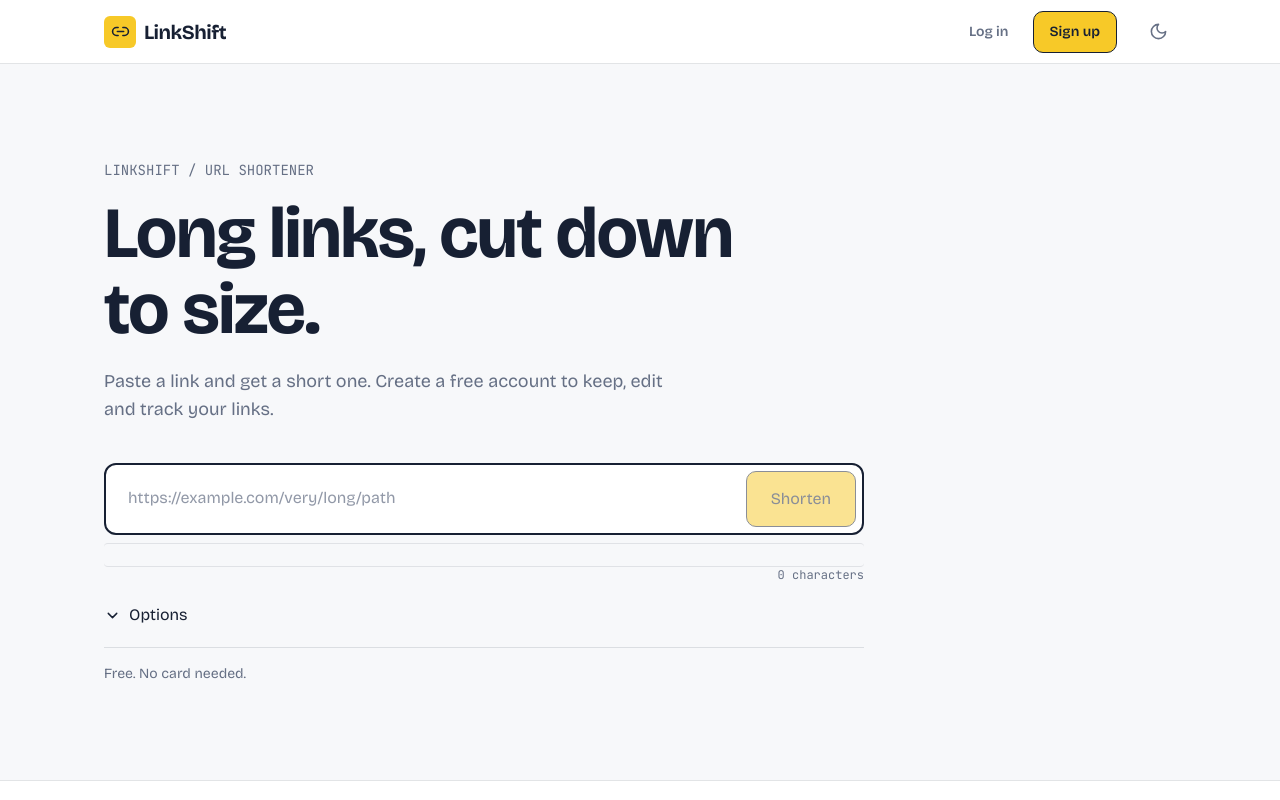
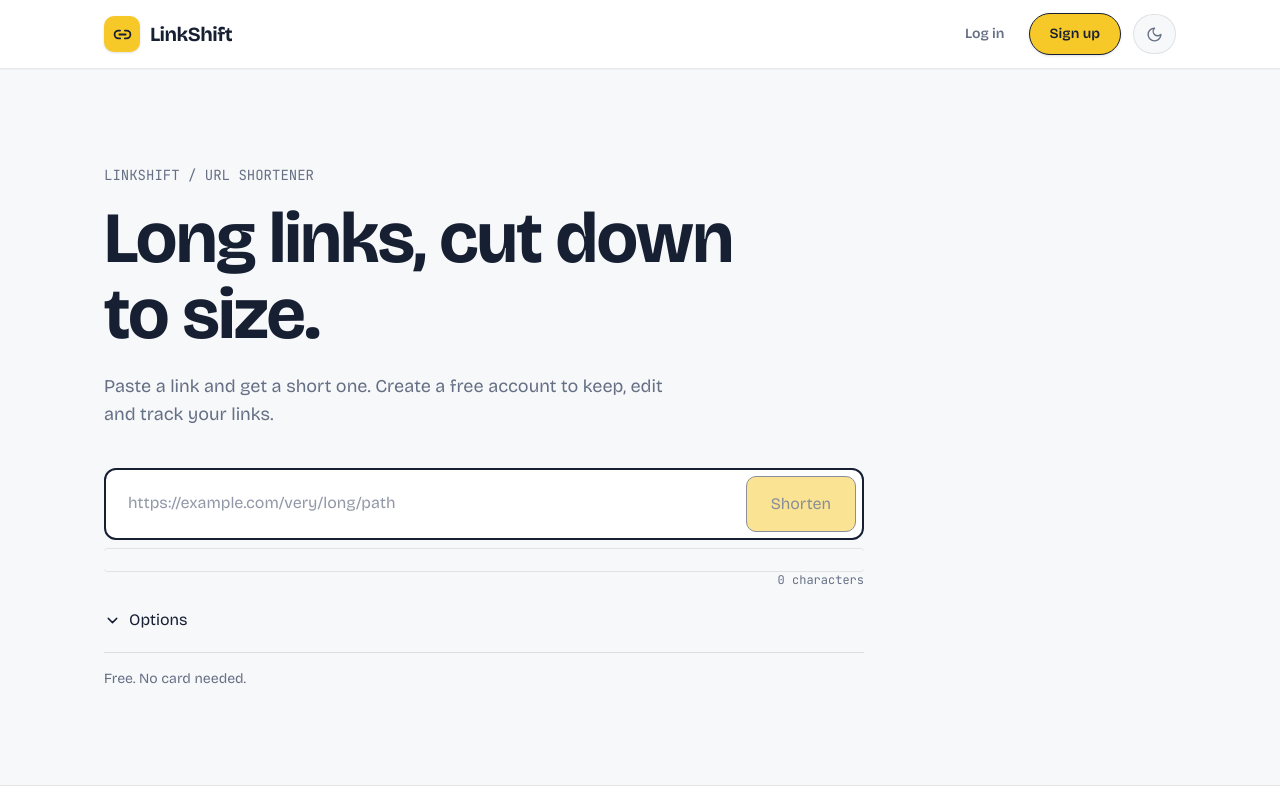
Before and after one commit to suryanshusaini/LinkShift, a React (Vite) app in the folder frontend/: page / in a window 1280 px wide. Shown: the top 800 px of the page. Built offline with nearby package versions, Linux system fonts and the light colour scheme; no server answers.

Commit message:
style: refine navigation and theme controls

```diff
--- a/frontend/src/App.jsx
+++ b/frontend/src/App.jsx
@@ -10,7 +10,25 @@ import NotFound from "./NotFound";
 import ForgotPassword from "./ForgotPassword";
 import ResetPassword from "./ResetPassword";
 
-function Shell({ user, setUser, handleLogout, children }) {
+function ThemeToggle({ isDark, onToggle, mobile = false }) {
+  return (
+    <button
+      onClick={onToggle}
+      className={
+        mobile
+          ? "flex w-full items-center gap-2 rounded-xl border border-ink/10 bg-plaster px-3 py-3 text-left font-semibold text-ink hover:border-ink/20 hover:bg-white dark:border-white/10 dark:bg-surface-soft dark:text-text-dark dark:hover:border-white/15 dark:hover:bg-surface-raised"
+          : "inline-flex h-10 items-center gap-2 rounded-full border border-ink/10 bg-plaster px-3 text-slate hover:border-ink/20 hover:bg-white hover:text-ink dark:border-white/10 dark:bg-surface-soft dark:text-slate-dark dark:hover:border-white/15 dark:hover:bg-surface-raised dark:hover:text-text-dark"
+      }
+      aria-label={isDark ? "Switch to light theme" : "Switch to dark theme"}
+      title={isDark ? "Switch to light theme" : "Switch to dark theme"}
+    >
+      {isDark ? <Sun size={17} strokeWidth={2} /> : <Moon size={17} strokeWidth={2} />}
+      {mobile && (isDark ? "Light theme" : "Dark theme")}
+    </button>
+  );
+}
+
+function Shell({ user, handleLogout, children }) {
   const location = useLocation();
   const [mobileOpen, setMobileOpen] = useState(false);
   const [theme, setTheme] = useState(() => localStorage.getItem("linkshift_theme") || "system");
@@ -26,49 +44,127 @@ function Shell({ user, setUser, handleLogout, children }) {
 
   useEffect(() => {
     document.documentElement.classList.toggle("dark", isDark);
+    document.documentElement.dataset.theme = isDark ? "dark" : "light";
     localStorage.setItem("linkshift_theme", theme);
   }, [isDark, theme]);
 
   useEffect(() => setMobileOpen(false), [location.pathname]);
 
-  const initials = (user?.name || user?.email || "U").split(/[ @]/).filter(Boolean).slice(0, 2).map((part) => part[0]).join("").toUpperCase();
+  const toggleTheme = () => {
+    setTheme(isDark ? "light" : "dark");
+  };
 
   return (
-    <div className="min-h-screen bg-plaster text-ink dark:bg-night dark:text-text-dark">
-      <a href="#main-content" className="sr-only focus:not-sr-only fixed left-4 top-4 z-[100] rounded-md bg-tape px-4 py-2 font-semibold text-ink">Skip to content</a>
-      <nav className="sticky top-0 z-50 h-16 border-b border-ink/12 bg-chalk dark:border-white/14 dark:bg-surface">
-        <div className="mx-auto flex h-full max-w-[1120px] items-center justify-between px-4 sm:px-6">
-          <Link to="/" className="flex items-center gap-2 text-xl font-bold tracking-tight text-ink dark:text-text-dark">
-            <span className="flex h-8 w-8 items-center justify-center rounded-md bg-tape text-ink"><Link2 size={19} strokeWidth={2} /></span>
-            LinkShift
+    <div className="min-h-screen bg-plaster text-ink transition-colors duration-200 dark:bg-night dark:text-text-dark">
+      <a
+        href="#main-content"
+        className="sr-only fixed left-4 top-4 z-[100] rounded-lg bg-tape px-4 py-2 font-semibold text-ink shadow-lg focus:not-sr-only"
+      >
+        Skip to content
+      </a>
+
+      <nav className="sticky top-0 z-50 border-b border-ink/10 bg-chalk/95 shadow-[0_1px_0_rgba(16,24,40,0.03)] backdrop-blur-md dark:border-white/10 dark:bg-surface/95 dark:shadow-[0_1px_0_rgba(0,0,0,0.2)]">
+        <div className="mx-auto flex h-[68px] max-w-[1120px] items-center justify-between px-4 sm:px-6">
+          <Link
+            to="/"
+            className="group flex items-center gap-2.5 text-xl font-bold tracking-tight text-ink dark:text-text-dark"
+          >
+            <span className="flex h-9 w-9 items-center justify-center rounded-[10px] bg-tape text-ink shadow-sm transition-transform duration-200 group-hover:rotate-[-3deg] group-hover:scale-[1.03]">
+              <Link2 size={19} strokeWidth={2.25} />
+            </span>
+            <span>LinkShift</span>
           </Link>
 
-          <div className="hidden items-center gap-6 md:flex">
+          <div className="hidden items-center gap-3 md:flex">
             {user ? (
               <>
-                <Link to="/dashboard" className={"border-b-2 py-5 text-sm font-semibold " + (location.pathname === "/dashboard" ? "border-tape text-ink dark:text-text-dark" : "border-transparent text-slate dark:text-slate-dark")}>My links</Link>
-                <button onClick={() => setTheme(isDark ? "light" : "dark")} className="rounded-md p-2 text-slate hover:text-ink dark:text-slate-dark dark:hover:text-text-dark" aria-label={isDark ? "Switch to light theme" : "Switch to dark theme"}>{isDark ? <Sun size={19}/> : <Moon size={19}/>}</button>
-                <button onClick={handleLogout} className="rounded-[10px] border border-ink/20 bg-chalk px-4 py-2 text-sm font-semibold text-ink hover:bg-plaster dark:border-white/15 dark:bg-surface dark:text-text-dark dark:hover:bg-night">Log out</button>
+                <Link
+                  to="/dashboard"
+                  className={
+                    "relative rounded-lg px-3 py-2 text-sm font-semibold " +
+                    (location.pathname === "/dashboard"
+                      ? "text-ink dark:text-text-dark"
+                      : "text-slate hover:text-ink dark:text-slate-dark dark:hover:text-text-dark")
+                  }
+                >
+                  My links
+                  {location.pathname === "/dashboard" && (
+                    <span className="absolute inset-x-3 -bottom-[14px] h-0.5 rounded-full bg-tape" />
+                  )}
+                </Link>
+                <ThemeToggle isDark={isDark} onToggle={toggleTheme} />
+                <button
+                  onClick={handleLogout}
+                  className="h-10 rounded-full border border-ink/15 bg-chalk px-4 text-sm font-semibold text-ink hover:border-ink/25 hover:bg-plaster dark:border-white/12 dark:bg-surface-soft dark:text-text-dark dark:hover:border-white/20 dark:hover:bg-surface-raised"
+                >
+                  Log out
+                </button>
               </>
             ) : (
               <>
-                <Link to="/login" className="text-sm font-semibold text-slate hover:text-ink dark:text-slate-dark dark:hover:text-text-dark">Log in</Link>
-                <Link to="/signup" className="rounded-[10px] border-[1.5px] border-ink bg-tape px-4 py-2.5 text-sm font-semibold text-ink hover:bg-tape-hover">Sign up</Link>
-                <button onClick={() => setTheme(isDark ? "light" : "dark")} className="rounded-md p-2 text-slate hover:text-ink dark:text-slate-dark dark:hover:text-text-dark" aria-label={isDark ? "Switch to light theme" : "Switch to dark theme"}>{isDark ? <Sun size={19}/> : <Moon size={19}/>}</button>
+                <Link
+                  to="/login"
+                  className="rounded-lg px-3 py-2 text-sm font-semibold text-slate hover:text-ink dark:text-slate-dark dark:hover:text-text-dark"
+                >
+                  Log in
+                </Link>
+                <Link
+                  to="/signup"
+                  className="rounded-full border border-ink bg-tape px-5 py-2.5 text-sm font-semibold text-ink shadow-sm hover:border-ink hover:bg-tape-hover hover:shadow-md"
+                >
+                  Sign up
+                </Link>
+                <ThemeToggle isDark={isDark} onToggle={toggleTheme} />
               </>
             )}
           </div>
 
-          <button className="rounded-md p-2 md:hidden" onClick={() => setMobileOpen((value) => !value)} aria-label="Open navigation menu" aria-expanded={mobileOpen}>{mobileOpen ? <X/> : <Menu/>}</button>
+          <button
+            className="rounded-xl border border-ink/10 bg-plaster p-2 text-ink hover:border-ink/20 hover:bg-white dark:border-white/10 dark:bg-surface-soft dark:text-text-dark dark:hover:bg-surface-raised md:hidden"
+            onClick={() => setMobileOpen((value) => !value)}
+            aria-label="Open navigation menu"
+            aria-expanded={mobileOpen}
+          >
+            {mobileOpen ? <X size={20} /> : <Menu size={20} />}
+          </button>
         </div>
+
         {mobileOpen && (
-          <div className="border-b border-ink/12 bg-chalk px-4 py-4 dark:border-white/14 dark:bg-surface md:hidden">
+          <div className="border-t border-ink/10 bg-chalk px-4 py-4 shadow-lg dark:border-white/10 dark:bg-surface md:hidden">
             <div className="mx-auto flex max-w-[1120px] flex-col gap-2">
-              {user ? <Link to="/dashboard" className="rounded-lg px-3 py-3 font-semibold">My links</Link> : null}
-              <Link to="/login" className="rounded-lg px-3 py-3 font-semibold">Log in</Link>
-              {!user && <Link to="/signup" className="rounded-[10px] border-[1.5px] border-ink bg-tape px-3 py-3 text-center font-semibold">Sign up</Link>}
-              <button onClick={() => setTheme(isDark ? "light" : "dark")} className="flex items-center gap-2 rounded-lg px-3 py-3 text-left font-semibold">{isDark ? <Sun size={18}/> : <Moon size={18}/>} {isDark ? "Light theme" : "Dark theme"}</button>
-              {user && <button onClick={handleLogout} className="rounded-lg px-3 py-3 text-left font-semibold text-stop">Log out</button>}
+              {user ? (
+                <Link
+                  to="/dashboard"
+                  className="rounded-xl px-3 py-3 font-semibold hover:bg-plaster dark:hover:bg-surface-soft"
+                >
+                  My links
+                </Link>
+              ) : null}
+              {!user && (
+                <Link
+                  to="/login"
+                  className="rounded-xl px-3 py-3 font-semibold hover:bg-plaster dark:hover:bg-surface-soft"
+                >
+                  Log in
+                </Link>
+              )}
+              {!user && (
+                <Link
+                  to="/signup"
+                  className="rounded-xl border border-ink bg-tape px-3 py-3 text-center font-semibold text-ink hover:bg-tape-hover"
+                >
+                  Sign up
+                </Link>
+              )}
+              <ThemeToggle isDark={isDark} onToggle={toggleTheme} mobile />
+              {user && (
+                <button
+                  onClick={handleLogout}
+                  className="rounded-xl px-3 py-3 text-left font-semibold text-stop hover:bg-red-50 dark:hover:bg-red-950/20"
+                >
+                  Log out
+                </button>
+              )}
             </div>
           </div>
         )}
@@ -76,8 +172,8 @@ function Shell({ user, setUser, handleLogout, children }) {
 
       <main id="main-content">{children}</main>
 
-      <footer className="border-t border-ink/12 bg-chalk dark:border-white/14 dark:bg-surface">
-        <div className="mx-auto flex max-w-[1120px] flex-col gap-4 px-4 py-7 text-sm text-slate sm:flex-row sm:items-center sm:justify-between sm:px-6 dark:text-slate-dark">
+      <footer className="border-t border-ink/10 bg-chalk dark:border-white/10 dark:bg-surface">
+        <div className="mx-auto flex max-w-[1120px] flex-col gap-4 px-4 py-8 text-sm text-slate sm:flex-row sm:items-center sm:justify-between sm:px-6 dark:text-slate-dark">
           <p>Built by Suryanshu Saini</p>
           <div className="flex flex-wrap gap-5">
             <a href="https://github.com/suryanshusaini/LinkShift" target="_blank" rel="noreferrer" className="hover:text-ink dark:hover:text-text-dark">GitHub</a>
@@ -110,8 +206,20 @@ function App() {
   return (
     <GoogleOAuthProvider clientId={import.meta.env.VITE_GOOGLE_CLIENT_ID || ""}>
       <BrowserRouter>
-        <Toaster position="bottom-center" toastOptions={{ duration: 4000 }} />
-        <Shell user={user} setUser={setUser} handleLogout={handleLogout}>
+        <Toaster
+          position="bottom-center"
+          toastOptions={{
+            duration: 4000,
+            style: {
+              borderRadius: "12px",
+              border: "1px solid var(--border)",
+              background: "var(--surface)",
+              color: "var(--page-text)",
+              boxShadow: "0 12px 32px rgba(16, 24, 40, 0.12)",
+            },
+          }}
+        />
+        <Shell user={user} handleLogout={handleLogout}>
           <Routes>
             <Route path="/" element={<Home user={user} onLinkCreated={(link) => setSavedLinks((prev) => [link, ...prev])} />} />
             <Route path="/login" element={<Auth mode="login" setUser={setUser} />} />
```
